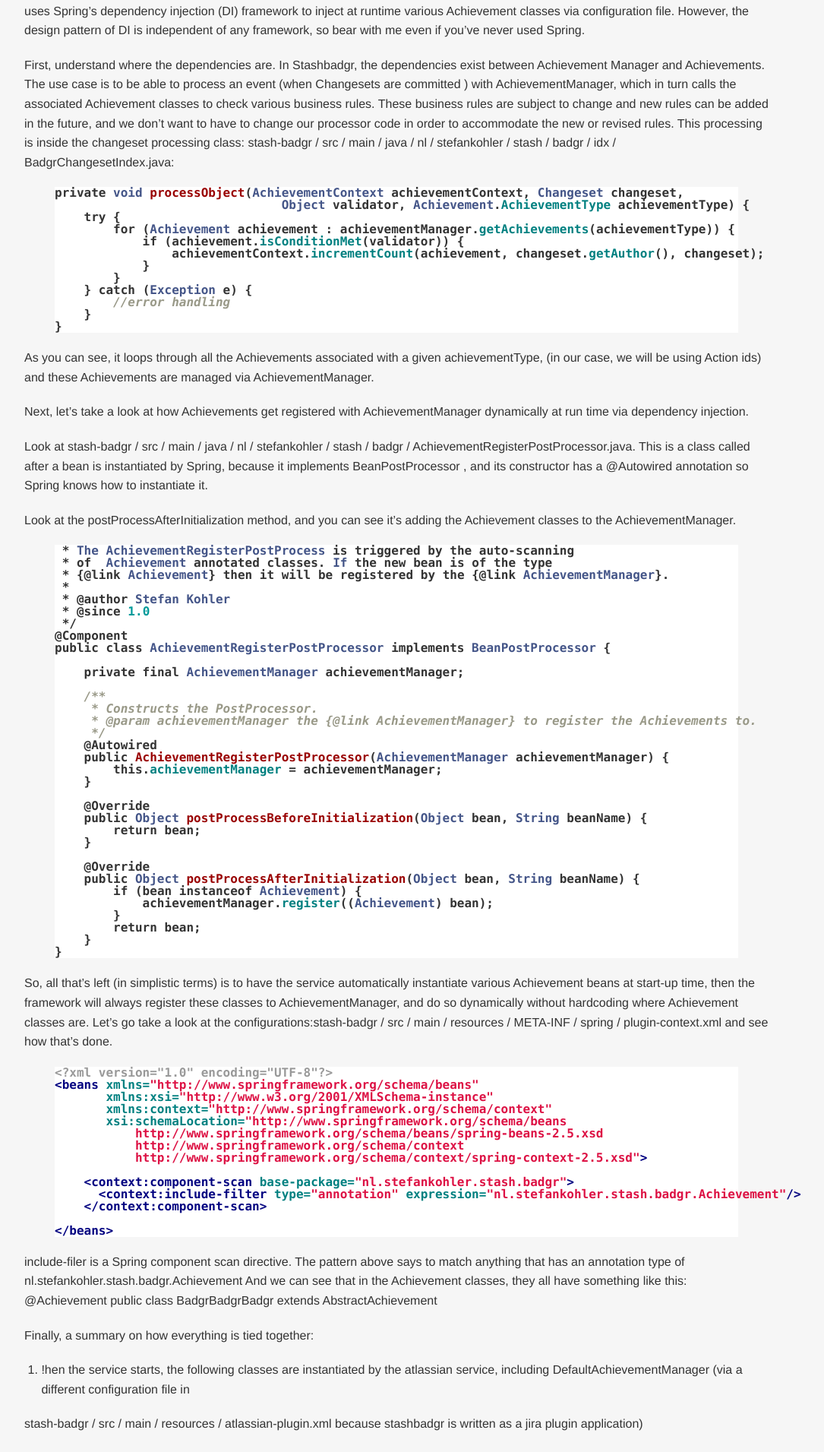
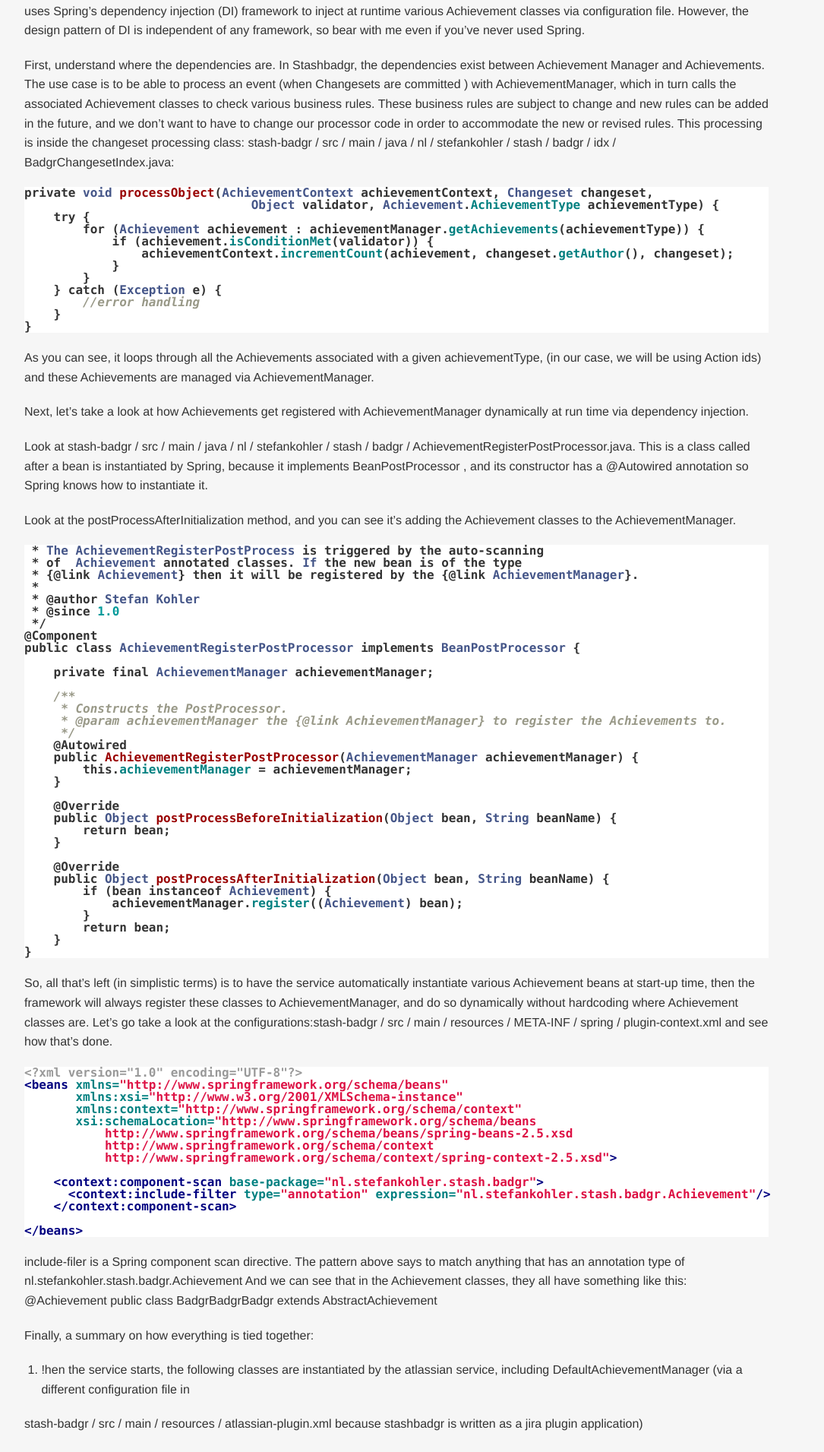
Before and after one commit to VirginPulsePublic/VirginPulsePublic.github.io, a Jekyll site: the page built from _posts/2014-03-16-dependency-injection-and-gamification-part-1.md, in a window 1280 px wide. Shown: the part 355-2266 px from the top of the page at 76% size, without its empty margins (173-1258 px from the left). Built offline with Jekyll 4.4.1, drawn with Linux system fonts in a browser that asks for light colours; some web fonts are replaced; Markdown is read by kramdown in place of the engine named in the settings; comment, search, counter and statistics services are not loaded.

Commit message:
Removed rouge and attempting to use builtin github markdown syntax hightlightinh

````diff
--- a/_config.yml
+++ b/_config.yml
@@ -1,7 +1,6 @@
 name: Virgin Pulse Engineering
 subtitle: Engineering
 markdown: redcarpet
-highlighter: rouge
 excerpt_separator: <!--more-->
 paginate: 3
 paginate_path: "blog/page:num"
--- a/_posts/2014-03-16-dependency-injection-and-gamification-part-1.md
+++ b/_posts/2014-03-16-dependency-injection-and-gamification-part-1.md
@@ -16,7 +16,7 @@
 
 First, understand where the dependencies are.  In Stashbadgr, the dependencies exist between Achievement Manager and Achievements.  The use case is to be able to process an event (when Changesets are committed ) with AchievementManager, which in turn calls the associated Achievement classes to check various business rules. These business rules are subject to change and new rules can be added in the future, and we don’t want to have to change our processor code in order to accommodate the new or revised rules.  This processing is inside the changeset processing class:  stash-badgr / src / main / java / nl / stefankohler / stash / badgr / idx / BadgrChangesetIndex.java:
 
-{% highlight java %}
+```java
 private void processObject(AchievementContext achievementContext, Changeset changeset,
                                Object validator, Achievement.AchievementType achievementType) {
     try {
@@ -29,7 +29,7 @@
         //error handling
     }
 }
-{% endhighlight %}
+```
 
 As you can see, it loops through all the Achievements associated with a given achievementType, (in our case, we will be using Action ids)  and these Achievements are managed via AchievementManager.
 
@@ -39,7 +39,7 @@
 
 Look at the postProcessAfterInitialization method, and you can see it’s adding the Achievement classes to the AchievementManager.
 
-{% highlight java %}
+```java
  * The AchievementRegisterPostProcess is triggered by the auto-scanning
  * of  Achievement annotated classes. If the new bean is of the type
  * {@link Achievement} then it will be registered by the {@link AchievementManager}.
@@ -74,11 +74,11 @@
         return bean;
     }
 }
-{% endhighlight %}
+```
 
 So, all that’s left (in simplistic terms) is to have the service automatically instantiate various Achievement beans at start-up time, then the framework will always register these classes to AchievementManager, and do so dynamically without hardcoding where Achievement classes are.   Let’s go take a look at the configurations:stash-badgr / src / main / resources / META-INF / spring / plugin-context.xml and see how that’s done.
 
-{% highlight xml %}
+```xml
 <?xml version="1.0" encoding="UTF-8"?>
 <beans xmlns="http://www.springframework.org/schema/beans"
        xmlns:xsi="http://www.w3.org/2001/XMLSchema-instance"
@@ -93,7 +93,7 @@
     </context:component-scan>
 
 </beans>
-{% endhighlight %}
+```
 
 include-filer is a Spring component scan directive. The pattern above says to match anything that has an annotation type of nl.stefankohler.stash.badgr.Achievement And we can see that in the Achievement classes, they all have something like this:
 @Achievement
@@ -113,14 +113,14 @@
 
 5. Finally, when every associated Achievement is checked, the Achievements are grouped in an AchievementContext object, and changeset processor stash-badgr / src / main / java / nl / stefankohler / stash / badgr / idx / BadgrChangesetIndex.java calls updateAchievement to award the Achievements, which in turn, calls achievementManager.grantAchievement inside a transaction:
 
-{% highlight java %}
+```java
 public void onAfterIndexing(IndexingContext context) {
     AchievementContext achievementContext = context.get(BADGER_INDEXING_STATE);
     if (achievementContext != null) {
         achievementContext.updateAchievements();
     }
 }
-{% endhighlight %}
+```
 
 So as you can see, if you ever need to add a new Achievement, all you have to do is to create a new Achievement class, annotate it to be nl.stefankohler.stash.badgr.Achievement type, and associate the Achievement to an Action type. In stashbadgr, the related type is hardcoded inside the Achivement getType method as “CHANGESET”, but you can certainly see how this can be done via a database lookup, for example, using an event id for an Action, and associated that event id to a group of Achievements in the database.
 
````
